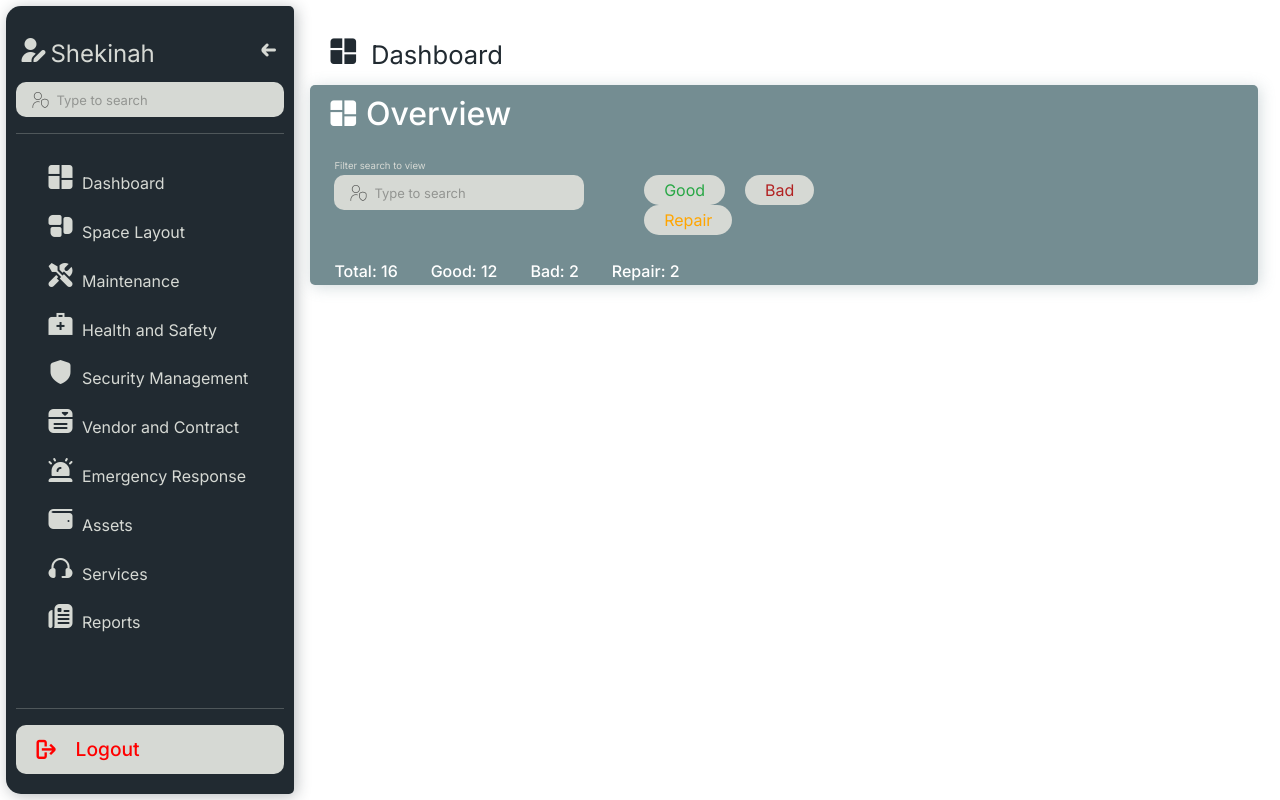
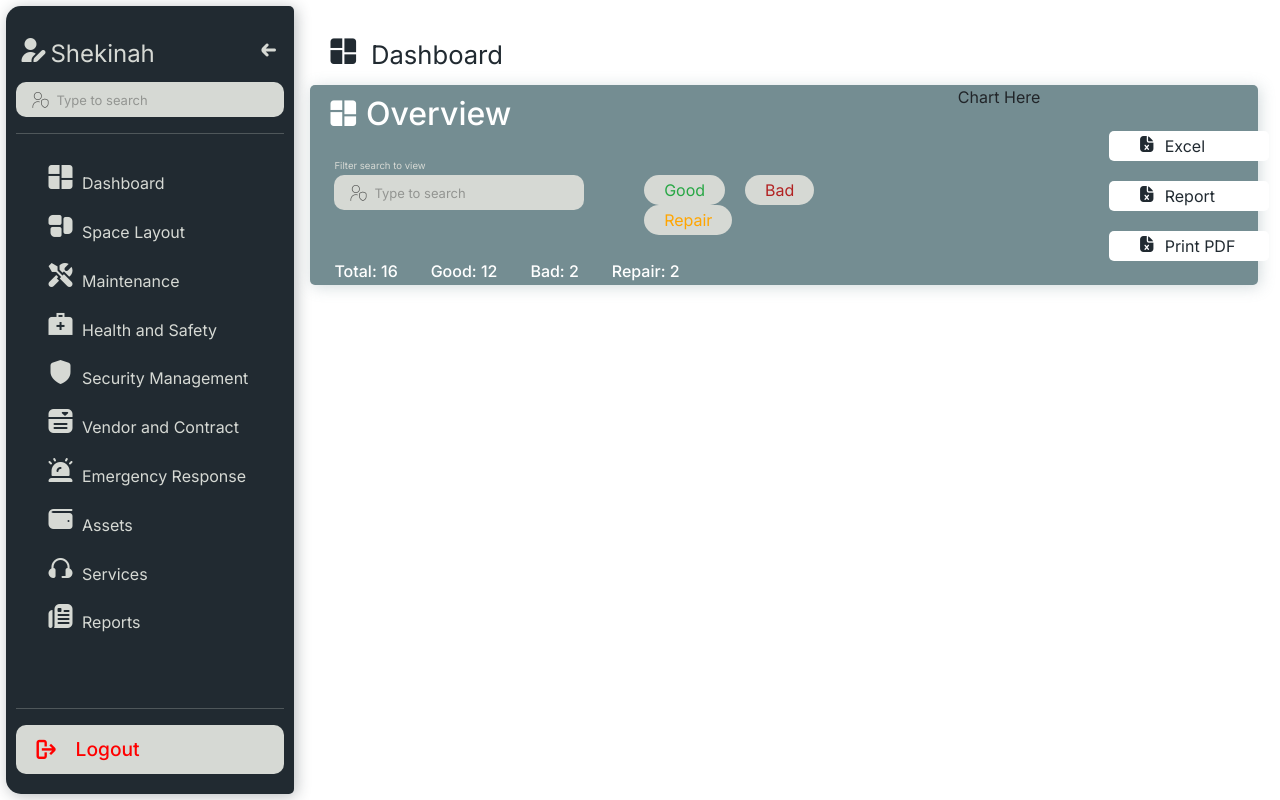
Before and after one commit to Maderobills/facility, a Next.js app: page / in a window 1280 px wide. Built offline with nearby package versions, Linux system fonts and the light colour scheme.

Commit message:
dashboard without chart

```diff
--- a/src/app/page.tsx
+++ b/src/app/page.tsx
@@ -7,7 +7,8 @@ import Topbar from "./widgets/topbar/topbar";
 import Sidebar from "./widgets/sidebar/sidebar";
 import dashStyle from "./styles/dash.module.css";
 import { title } from "process";
-import Button from "./widgets/components/pillbtn/pillbtn";
+import PillButton from "./widgets/components/pillbtn/pillbtn";
+import Button from "./widgets/components/btn/btn";
 
 const Home: React.FC = () => {
   const navItems = [
@@ -172,9 +173,9 @@ const Home: React.FC = () => {
                       </div>
                       <div className="col">
                         <div className={dashStyle.btnGroup}>
-                          <Button text="Good" onClick={handleClick} />
-                          <Button text="Bad" onClick={handleClick} />
-                          <Button text="Repair" onClick={handleClick} />
+                          <PillButton text="Good" onClick={handleClick} />
+                          <PillButton text="Bad" onClick={handleClick} />
+                          <PillButton text="Repair" onClick={handleClick} />
                         </div>
                       </div>
                     </div>
@@ -188,8 +189,14 @@ const Home: React.FC = () => {
                     </div>
                   </div>
                 </div>
-                <div className="col"></div>
-                <div className="col"></div>
+                <div className="col">Chart Here</div>
+                <div className="col-2">
+                <div className={dashStyle.btnActionGroup}>
+                          <Button text="Excel" onClick={handleClick} icon={"fi fi-sr-file-excel"} variant={"secondary"} />
+                          <Button text="Report" onClick={handleClick} icon={"fi fi-sr-file-excel"} variant={"secondary"} />
+                          <Button text="Print PDF" onClick={handleClick} icon={"fi fi-sr-file-excel"} variant={"secondary"} />
+                        </div>
+                </div>
               </div>
             </div>
           </section>
--- a/src/app/styles/dash.module.css
+++ b/src/app/styles/dash.module.css
@@ -82,3 +82,12 @@
   .itemCounter > *{
 
   }
+
+  .btnActionGroup{
+    height: 100%;
+    width: 100%;
+    display: flex;
+    flex-direction: column;
+    justify-content: center;
+    align-items: center;
+  }
--- /dev/null
+++ b/src/app/widgets/components/btn/btn.module.css
@@ -0,0 +1,16 @@
+.btn{
+    margin: 10px;
+    height: 30px;
+    width: 160px;
+    padding: 0 20px;
+    justify-content: left;
+    align-items: center;
+    border-radius: 5px;
+    display: flex;
+    flex-direction: row;
+
+}
+
+.btn > *{
+   margin: auto 10px;
+}
--- /dev/null
+++ b/src/app/widgets/components/btn/btn.tsx
@@ -0,0 +1,48 @@
+import React from 'react';
+import btnStyles from "./btn.module.css"
+
+interface ButtonProps {
+  icon: string;
+  text: string;
+  variant: string;
+  onClick: () => void;
+}
+
+const Button: React.FC<ButtonProps> = ({icon, text, variant, onClick }) => {
+  // Determine the color based on the text value
+  const getButtonColor = (variant: string) => {
+    switch (variant) {
+      case 'primary':
+        return '#124E66';
+      case 'secondary':
+        return '#ffffff';
+      default:
+        return '#124E66';
+    }
+  };
+  const getTextColor = (text: string) => {
+    switch (text) {
+      case 'primary':
+        return '#d6d9d4';
+      case 'secondary':
+        return '#212A31';
+      default:
+        return '#d6d9d4';
+    }
+  };
+
+  return (
+    <button
+      style={{
+        backgroundColor: getButtonColor(variant),
+      color: getTextColor(variant)}}
+      className={btnStyles.btn}
+      onClick={onClick}
+    >
+      <i className={icon}></i>
+      {text}
+    </button>
+  );
+};
+
+export default Button;
```
